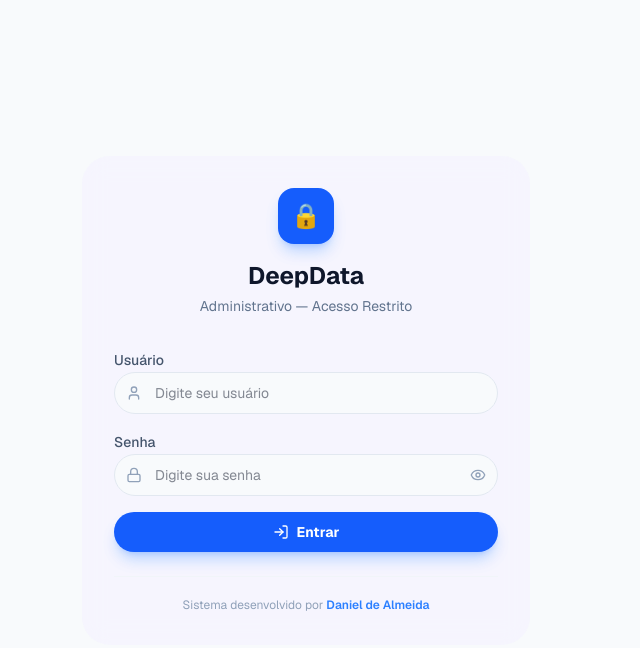
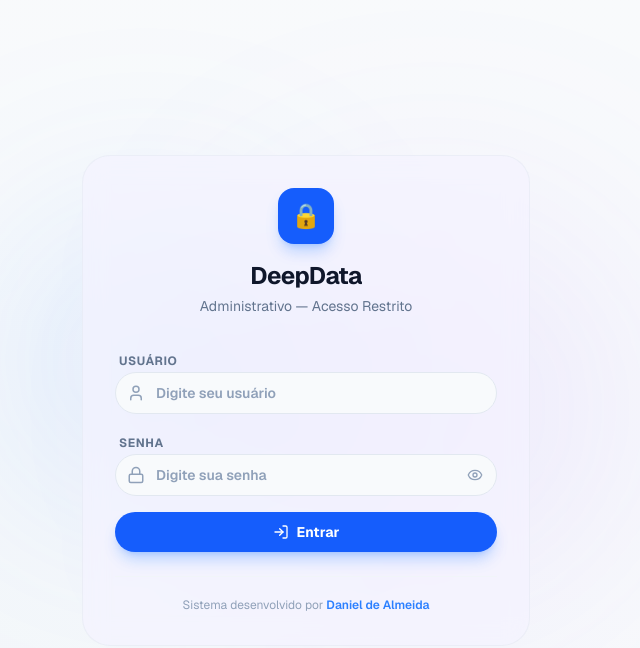
Before and after one commit to zaidohdevdan/deepdata-next, a Next.js app: page /login in a window 1280 px wide. Shown: the top 648 px of the page, without its empty margins (334-974 px from the left). Built offline with nearby package versions, Linux system fonts and the light colour scheme; no server answers.

Commit message:
feat: implement dark mode support and modern background styling for authentication pages

```diff
--- a/app/(auth)/layout.tsx
+++ b/app/(auth)/layout.tsx
@@ -10,8 +10,14 @@ export default async function AuthLayout({
   if (session) redirect("/")
 
   return (
-    <div className="min-h-screen flex items-center justify-center p-4">
-      {children}
+    <div className="relative min-h-screen flex items-center justify-center p-4 bg-gradient-to-tr from-slate-100 via-slate-50 to-blue-55 dark:from-slate-950 dark:via-slate-900 dark:to-blue-950/20 overflow-hidden">
+      {/* Soft ambient glows for premium design */}
+      <div className="absolute top-1/4 left-1/4 w-80 h-80 rounded-full bg-blue-500/10 dark:bg-blue-500/5 blur-[100px] pointer-events-none"></div>
+      <div className="absolute bottom-1/4 right-1/4 w-96 h-96 rounded-full bg-violet-500/10 dark:bg-violet-500/5 blur-[120px] pointer-events-none"></div>
+
+      <div className="relative z-10 w-full flex justify-center">
+        {children}
+      </div>
     </div>
   )
 }
--- a/app/(auth)/login/page.tsx
+++ b/app/(auth)/login/page.tsx
@@ -38,25 +38,25 @@ export default function LoginPage() {
   return (
     <div className="w-full max-w-md">
       {/* Card de Login */}
-      <div className="glass card-shadow rounded-[28px] p-8">
+      <div className="glass border border-slate-200/50 dark:border-slate-800/80 card-shadow rounded-[28px] p-8">
         {/* Header */}
         <div className="text-center mb-8">
           <div className="inline-flex items-center justify-center w-14 h-14 rounded-2xl bg-blue-600 text-white text-2xl mb-4 shadow-lg shadow-blue-500/30">
             🔒
           </div>
-          <h1 className="text-2xl font-bold text-slate-900">DeepData</h1>
-          <p className="text-sm text-slate-500 mt-1">Administrativo — Acesso Restrito</p>
+          <h1 className="text-2xl font-bold text-slate-900 dark:text-white tracking-tight">DeepData</h1>
+          <p className="text-sm text-slate-500 dark:text-slate-400 mt-1">Administrativo — Acesso Restrito</p>
         </div>
 
         {/* Form */}
         <form onSubmit={handleSubmit} className="space-y-4">
           {/* Username */}
           <div className="space-y-1.5">
-            <label htmlFor="username" className="text-sm font-medium text-slate-600">
+            <label htmlFor="username" className="text-xs font-bold text-slate-500 dark:text-slate-400 uppercase tracking-wider pl-1">
               Usuário
             </label>
             <div className="relative">
-              <User className="absolute left-3 top-1/2 -translate-y-1/2 w-4 h-4 text-slate-400" />
+              <User className="absolute left-3 top-1/2 -translate-y-1/2 w-4.5 h-4.5 text-slate-400 dark:text-slate-500" />
               <input
                 id="username"
                 name="username"
@@ -64,18 +64,18 @@ export default function LoginPage() {
                 required
                 autoComplete="username"
                 placeholder="Digite seu usuário"
-                className="w-full pl-10 pr-4 py-2.5 rounded-full border border-slate-200 bg-slate-50 text-sm focus:outline-none focus:border-blue-400 focus:ring-2 focus:ring-blue-400/20 focus:bg-white transition-all"
+                className="w-full pl-10 pr-4 py-2.5 rounded-full border border-slate-200 dark:border-slate-800/80 bg-slate-50 dark:bg-slate-950/40 text-slate-900 dark:text-white text-sm focus:outline-none focus:border-blue-400 dark:focus:border-blue-500 focus:ring-2 focus:ring-blue-400/20 dark:focus:ring-blue-500/10 focus:bg-white dark:focus:bg-slate-950/80 placeholder:text-slate-400 dark:placeholder:text-slate-650 transition-all duration-200 font-semibold"
               />
             </div>
           </div>
 
           {/* Password */}
           <div className="space-y-1.5">
-            <label htmlFor="password" className="text-sm font-medium text-slate-600">
+            <label htmlFor="password" className="text-xs font-bold text-slate-500 dark:text-slate-400 uppercase tracking-wider pl-1">
               Senha
             </label>
             <div className="relative">
-              <Lock className="absolute left-3 top-1/2 -translate-y-1/2 w-4 h-4 text-slate-400" />
+              <Lock className="absolute left-3 top-1/2 -translate-y-1/2 w-4.5 h-4.5 text-slate-400 dark:text-slate-500" />
               <input
                 id="password"
                 name="password"
@@ -83,12 +83,12 @@ export default function LoginPage() {
                 required
                 autoComplete="current-password"
                 placeholder="Digite sua senha"
-                className="w-full pl-10 pr-12 py-2.5 rounded-full border border-slate-200 bg-slate-50 text-sm focus:outline-none focus:border-blue-400 focus:ring-2 focus:ring-blue-400/20 focus:bg-white transition-all"
+                className="w-full pl-10 pr-12 py-2.5 rounded-full border border-slate-200 dark:border-slate-800/80 bg-slate-50 dark:bg-slate-950/40 text-slate-900 dark:text-white text-sm focus:outline-none focus:border-blue-400 dark:focus:border-blue-500 focus:ring-2 focus:ring-blue-400/20 dark:focus:ring-blue-500/10 focus:bg-white dark:focus:bg-slate-950/80 placeholder:text-slate-400 dark:placeholder:text-slate-650 transition-all duration-200 font-semibold"
               />
               <button
                 type="button"
                 onClick={() => setShowPassword(!showPassword)}
-                className="absolute right-3 top-1/2 -translate-y-1/2 text-slate-400 hover:text-slate-600 transition-colors"
+                className="absolute right-3.5 top-1/2 -translate-y-1/2 text-slate-400 hover:text-slate-600 dark:text-slate-500 dark:hover:text-slate-300 transition-colors cursor-pointer"
               >
                 {showPassword ? <EyeOff className="w-4 h-4" /> : <Eye className="w-4 h-4" />}
               </button>
@@ -97,7 +97,7 @@ export default function LoginPage() {
 
           {/* Error message */}
           {error && (
-            <div className="flex items-center gap-2 text-sm text-red-600 bg-red-50 border border-red-100 rounded-xl px-3 py-2.5">
+            <div className="flex items-center gap-2 text-sm text-red-600 dark:text-red-400 bg-red-50 dark:bg-red-950/20 border border-red-100 dark:border-red-900/30 rounded-xl px-3 py-2.5 font-semibold">
               <span>❌</span>
               <span>{error}</span>
             </div>
@@ -107,7 +107,7 @@ export default function LoginPage() {
           <button
             type="submit"
             disabled={loading}
-            className="w-full flex items-center justify-center gap-2 py-2.5 rounded-full bg-blue-600 text-white text-sm font-bold shadow-lg shadow-blue-500/30 hover:bg-blue-700 hover:-translate-y-0.5 hover:shadow-blue-500/40 disabled:opacity-60 disabled:cursor-not-allowed disabled:transform-none transition-all duration-150 mt-2"
+            className="w-full flex items-center justify-center gap-2 py-2.5 rounded-full bg-blue-600 text-white text-sm font-bold shadow-lg shadow-blue-500/30 hover:bg-blue-700 hover:-translate-y-0.5 hover:shadow-blue-500/40 disabled:opacity-60 disabled:cursor-not-allowed disabled:transform-none transition-all duration-150 mt-2 cursor-pointer"
           >
             {loading ? (
               <>
@@ -124,10 +124,10 @@ export default function LoginPage() {
         </form>
 
         {/* Footer */}
-        <div className="mt-6 pt-5 border-t border-slate-100 text-center">
-          <p className="text-xs text-slate-400">
+        <div className="mt-6 pt-5 border-t border-slate-100 dark:border-slate-800/80 text-center">
+          <p className="text-xs text-slate-400 dark:text-slate-500">
             Sistema desenvolvido por{" "}
-            <span className="font-semibold text-blue-500">Daniel de Almeida</span>
+            <span className="font-semibold text-blue-500 dark:text-blue-400">Daniel de Almeida</span>
           </p>
         </div>
       </div>
```
